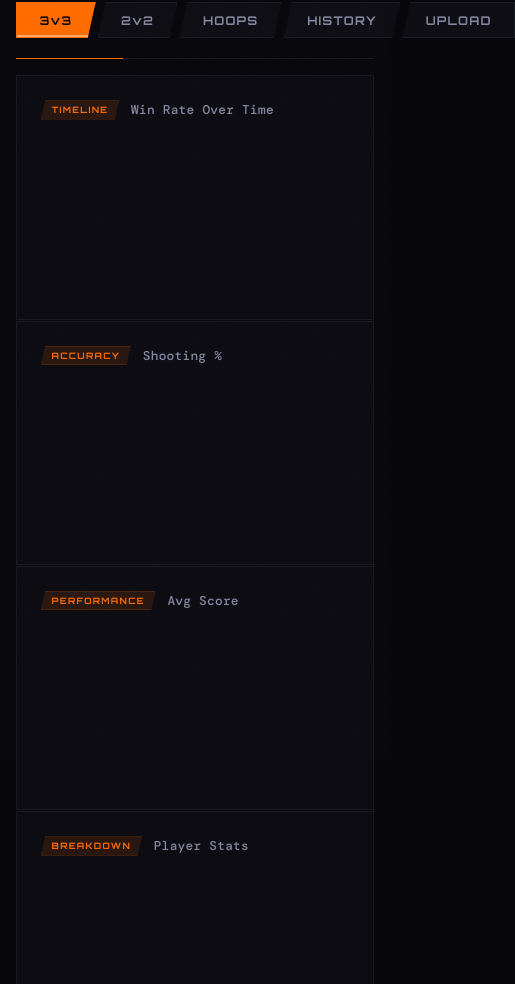
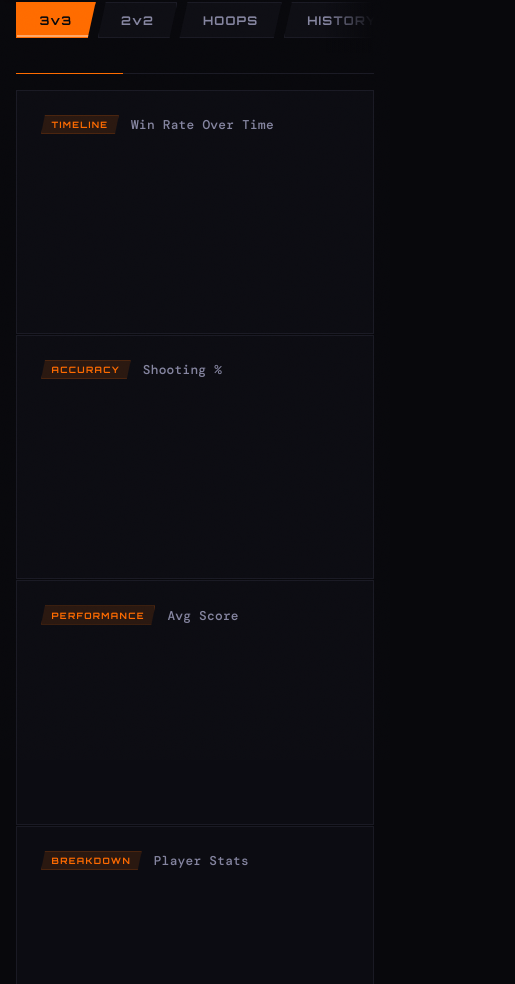
Before and after one commit to drewreeve/rlstats, a plain HTML site: page static/index.html in a window 390 px wide. Shown: the part 84-1068 px from the top of the page, 515 px wide, since content can reach past the window. Drawn offline with nearby package versions, Linux system fonts and the light colour scheme; no server answers.

Commit message:
Improve navigation ux on mobile

```diff
--- a/static/app.js
+++ b/static/app.js
@@ -608,6 +608,15 @@
 
   renderAll();
 
+  const navWrap = document.querySelector(".mode-nav-wrap");
+  const nav = document.querySelector(".mode-nav");
+  if (nav && navWrap) {
+    nav.addEventListener("scroll", () => {
+      const atEnd = nav.scrollLeft + nav.clientWidth >= nav.scrollWidth - 4;
+      navWrap.classList.toggle("scrolled-end", atEnd);
+    });
+  }
+
   document.querySelectorAll(".mode-btn[data-mode]").forEach((btn) => {
     btn.addEventListener("click", () => {
       const mode = btn.dataset.mode;
--- a/static/index.html
+++ b/static/index.html
@@ -21,6 +21,7 @@
                 <h1>RL STATS</h1>
                 <span class="logo-sub">DREW / STEVE / JEFF</span>
             </div>
+            <div class="mode-nav-wrap">
                 <nav class="mode-nav">
                     <button class="mode-btn active" data-mode="3v3">
                         <span class="mode-label">3v3</span>
@@ -43,6 +44,7 @@
                         <span class="mode-indicator"></span>
                     </a>
                 </nav>
+            </div>
         </div>
         <div class="header-stripe"></div>
     </header>
--- a/static/style.css
+++ b/static/style.css
@@ -274,6 +274,37 @@
 
     .history-controls {
         flex-direction: column;
+    }
+
+    .mode-nav-wrap {
+        position: relative;
+        max-width: 100%;
+    }
+
+    .mode-nav {
+        overflow-x: auto;
+        -webkit-overflow-scrolling: touch;
+        padding-bottom: 0.9rem;
+    }
+
+    .mode-btn {
+        flex-shrink: 0;
+    }
+
+    .mode-nav-wrap::after {
+        content: '';
+        position: absolute;
+        right: 0;
+        top: 0;
+        bottom: 0;
+        width: 3rem;
+        background: linear-gradient(to right, transparent, #08080C);
+        pointer-events: none;
+        transition: opacity 0.2s;
+    }
+
+    .mode-nav-wrap.scrolled-end::after {
+        opacity: 0;
     }
 }
 
```
Also changed, not shown: static/match.html (+2 -0 lines), static/match.js (+12 -1 lines), static/upload.html (+2 -0 lines), static/upload.js (+9 -0 lines). Lines whose indentation alone changed are shown as unchanged.
